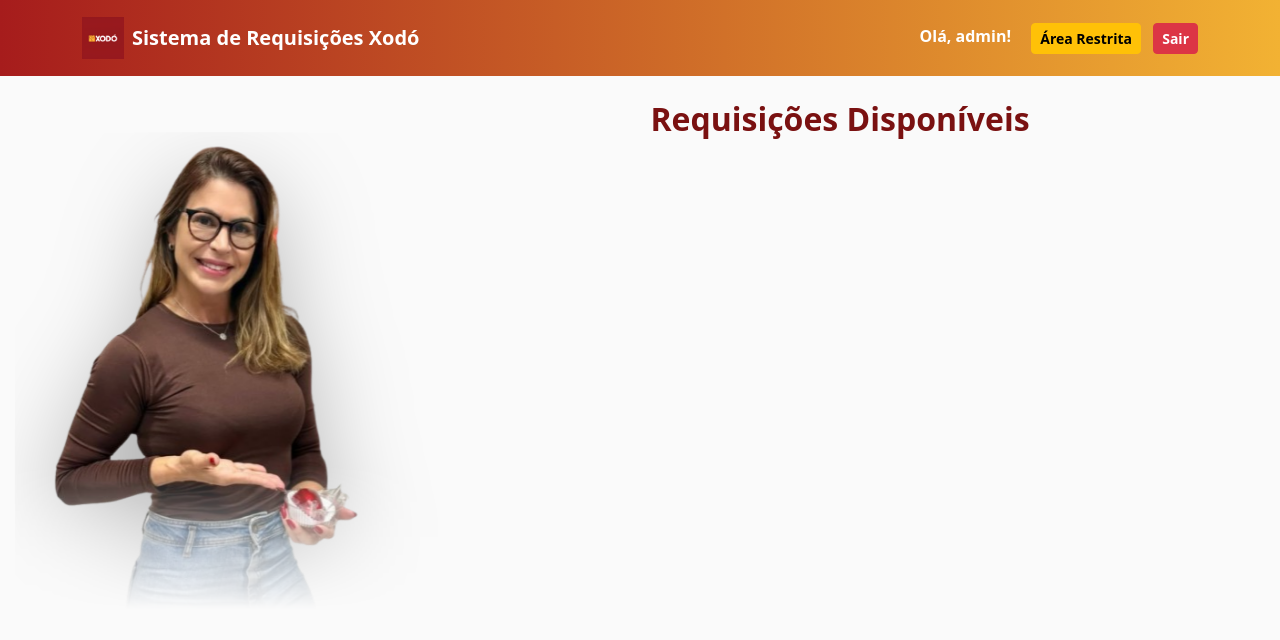
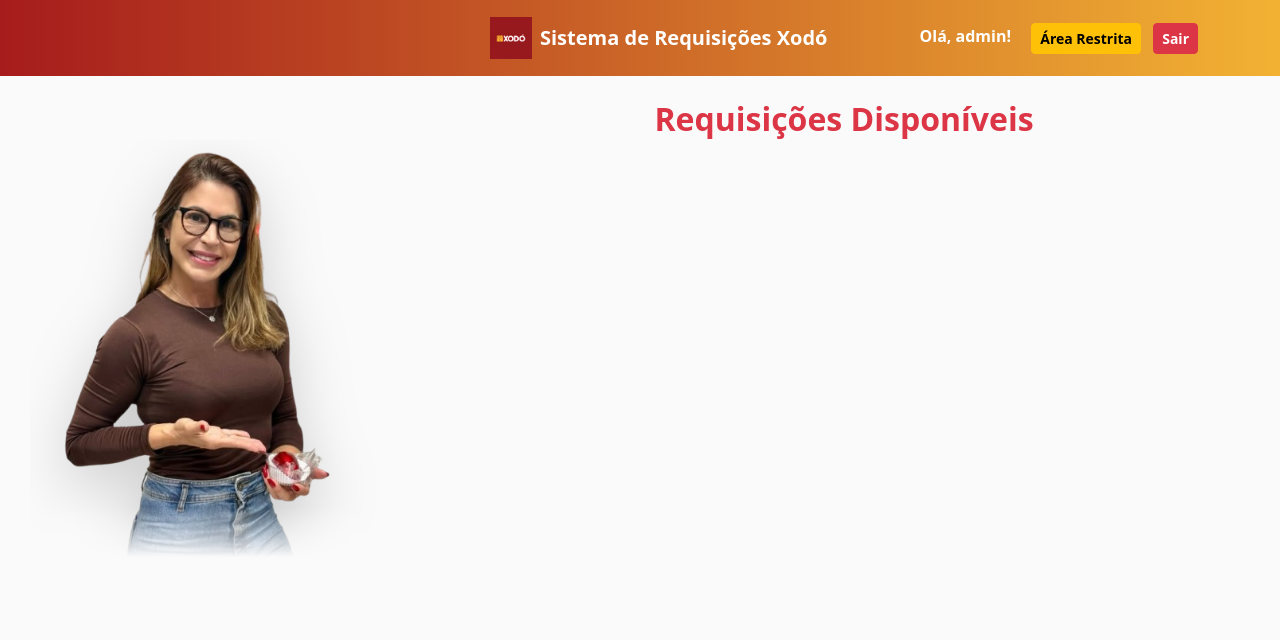
Before and after one commit to DIOOWS/pedido_queimados, a Django app: page / in a window 1280 px wide. Shown: the top 640 px of the page. Run offline with Django 5.2, Linux system fonts and the light colour scheme; a user stored in the database is signed in; data that the repository does not hold is empty.

Commit message:
IMAGEM RENATA NO FUNDO 008

```diff
--- a/core/templates/base.html
+++ b/core/templates/base.html
@@ -19,7 +19,9 @@
             overflow-x: hidden;
         }
 
-        /* NAVBAR */
+        /* =========================
+           NAVBAR
+           ========================= */
         .xodo-navbar {
             background: linear-gradient(90deg, #A61C1C, #F2B233);
             padding: 12px;
@@ -34,51 +36,9 @@
             color: white;
         }
 
-        /* ===== LAYOUT PRINCIPAL ===== */
-        .layout-wrapper {
-            display: flex;
-            align-items: flex-start;
-            gap: 40px;
-        }
-
-        /* IMAGEM LATERAL */
-        .side-image {
-            width: 420px;
-            margin-left: -60px;
-            margin-top: 40px;
-            pointer-events: none;
-            flex-shrink: 0;
-        }
-
-        .decorative-img {
-            width: 100%;
-            display: block;
-
-            /* Profundidade */
-            transform: perspective(1200px) translateZ(40px);
-
-            /* Sombra */
-            filter: drop-shadow(0 30px 45px rgba(0,0,0,.28));
-
-            /* Fade inferior */
-            -webkit-mask-image: linear-gradient(
-                to bottom,
-                rgba(0,0,0,1) 70%,
-                rgba(0,0,0,0) 100%
-            );
-            mask-image: linear-gradient(
-                to bottom,
-                rgba(0,0,0,1) 70%,
-                rgba(0,0,0,0) 100%
-            );
-        }
-
-        /* CONTEÚDO */
-        .main-content {
-            flex: 1;
-        }
-
-        /* ===== CARDS ===== */
+        /* =========================
+           CARDS PADRÃO
+           ========================= */
         .req-card {
             background: white;
             border-radius: 18px;
@@ -119,18 +79,14 @@
         .req-btn:hover {
             background: var(--xodo-red-dark);
         }
-
-        /* RESPONSIVO */
-        @media (max-width: 1200px) {
-            .side-image {
-                display: none;
-            }
-        }
     </style>
 </head>
 
 <body>
 
+<!-- =========================
+     NAVBAR
+     ========================= -->
 <nav class="navbar xodo-navbar mb-4">
     <div class="container d-flex justify-content-between">
         <a href="/" class="navbar-brand d-flex align-items-center text-white fw-bold">
@@ -148,32 +104,28 @@
                 </a>
                 {% endif %}
 
-                <a href="/logout/" class="btn btn-danger btn-sm fw-bold">Sair</a>
+                <a href="/logout/" class="btn btn-danger btn-sm fw-bold">
+                    Sair
+                </a>
             </div>
         {% endif %}
     </div>
 </nav>
 
+<!-- =========================
+     ALERTA DE PEDIDOS
+     ========================= -->
 {% if pending_orders > 0 %}
 <div class="text-center bg-warning py-2 fw-bold">
     🔔 {{ pending_orders }} novo(s) pedido(s) aguardando
 </div>
 {% endif %}
 
+<!-- =========================
+     CONTEÚDO DAS TELAS
+     ========================= -->
 <div class="container mb-5">
-    <div class="layout-wrapper">
-
-        <!-- IMAGEM DECORATIVA -->
-        <div class="side-image">
-            <img src="{% static 'mulher.png' %}" class="decorative-img">
-        </div>
-
-        <!-- CONTEÚDO -->
-        <div class="main-content">
-            {% block content %}{% endblock %}
-        </div>
-
-    </div>
+    {% block content %}{% endblock %}
 </div>
 
 </body>
--- a/core/templates/user/requisition_list.html
+++ b/core/templates/user/requisition_list.html
@@ -5,93 +5,88 @@
 
 {% block content %}
 
-<h2 class="text-center fw-bold mb-4" style="color: var(--xodo-red-dark);">
+<!-- IMAGEM FIXA (SÓ NESSA TELA) -->
+<div class="hero-fixed">
+    <img src="{% static 'mulher.png' %}" alt="Imagem decorativa">
+</div>
+
+<h2 class="fw-bold mb-4 text-danger text-center">
     Requisições Disponíveis
 </h2>
 
-<div class="row g-4">
+<div class="row row-cols-1 row-cols-md-4 g-4 justify-content-end">
 
-    {% for req in requisitions %}
-    <div class="col-6 col-md-4 col-lg-3">
-
+    {% for requisition in requisitions %}
+    <div class="col">
         <div class="req-card">
-
-            {% if req.icon %}
-                <img src="{{ req.icon.url }}" class="req-img" alt="Ícone">
-            {% elif req.image %}
-                <img src="{{ req.image.url }}" class="req-img" alt="Imagem">
-            {% else %}
-                <img src="{% static 'default_icon.png' %}" class="req-img">
+            {% if requisition.icon %}
+                <img src="{{ requisition.icon.url }}">
             {% endif %}
 
-            <div class="req-title">{{ req.name }}</div>
+            <div class="req-title">
+                {{ requisition.name|upper }}
+            </div>
 
-            <a href="{% url 'requisition_detail' req.id %}" class="req-btn">
+            <a href="{% url 'requisition_detail' requisition.id %}" class="req-btn">
                 Abrir
             </a>
-
         </div>
-
     </div>
     {% endfor %}
 
 </div>
 
 <style>
-/* IMAGEM DECORATIVA FIXA — AJUSTE FINAL */
-.decorative-fixed {
-    position: fixed;
-    left: -40px;
-    top: 140px;
-    width: 440px;
+/* ==============================
+   IMAGEM FIXA LATERAL
+   ============================== */
+.hero-fixed {
+    position: fixed;          /* NÃO ROLA */
+    left: 30px;               /* mais pra esquerda */
+    top: 140px;               /* abaixo da navbar */
+    width: 380px;             /* tamanho correto */
     z-index: 0;
     pointer-events: none;
 }
 
-.decorative-fixed img {
+.hero-fixed img {
     width: 100%;
-    height: auto;
-    display: block;
-
-    /* REMOVE QUALQUER FUNDO */
     background: transparent;
 
-    /* FADE MAIS LONGO E SUAVE */
+    /* REMOVE FUNDO DIFERENTE */
+    filter:
+        drop-shadow(0 20px 30px rgba(0,0,0,.18));
+
+    /* ESFUMADO SUAVE */
+    -webkit-mask-image: linear-gradient(
+        to bottom,
+        black 88%,
+        transparent 100%
+    );
     mask-image: linear-gradient(
         to bottom,
-        rgba(0,0,0,1) 60%,
-        rgba(0,0,0,0.85) 72%,
-        rgba(0,0,0,0.4) 85%,
+        black 88%,
         transparent 100%
     );
-
-    -webkit-mask-image: linear-gradient(
-        to bottom,
-        rgba(0,0,0,1) 60%,
-        rgba(0,0,0,0.85) 72%,
-        rgba(0,0,0,0.4) 85%,
-        transparent 100%
-    );
-
-    /* REMOVE HALO */
-    filter:
-        drop-shadow(0 12px 28px rgba(0,0,0,0.18))
-        blur(0.2px);
 }
 
-/* GARANTE QUE OS CARDS FIQUEM NA FRENTE */
-.req-card {
-    position: relative;
-    z-index: 2;
+/* EMPURRA OS CARDS */
+@media (min-width: 992px) {
+    .container {
+        padding-left: 420px;
+    }
 }
 
-/* ESCONDE EM TELAS MENORES */
-@media (max-width: 1200px) {
-    .decorative-fixed {
+/* MOBILE: REMOVE A IMAGEM */
+@media (max-width: 991px) {
+    .hero-fixed {
         display: none;
+    }
+
+    .container {
+        padding-left: 15px;
     }
 }
 </style>
 
-
 {% endblock %}
```
